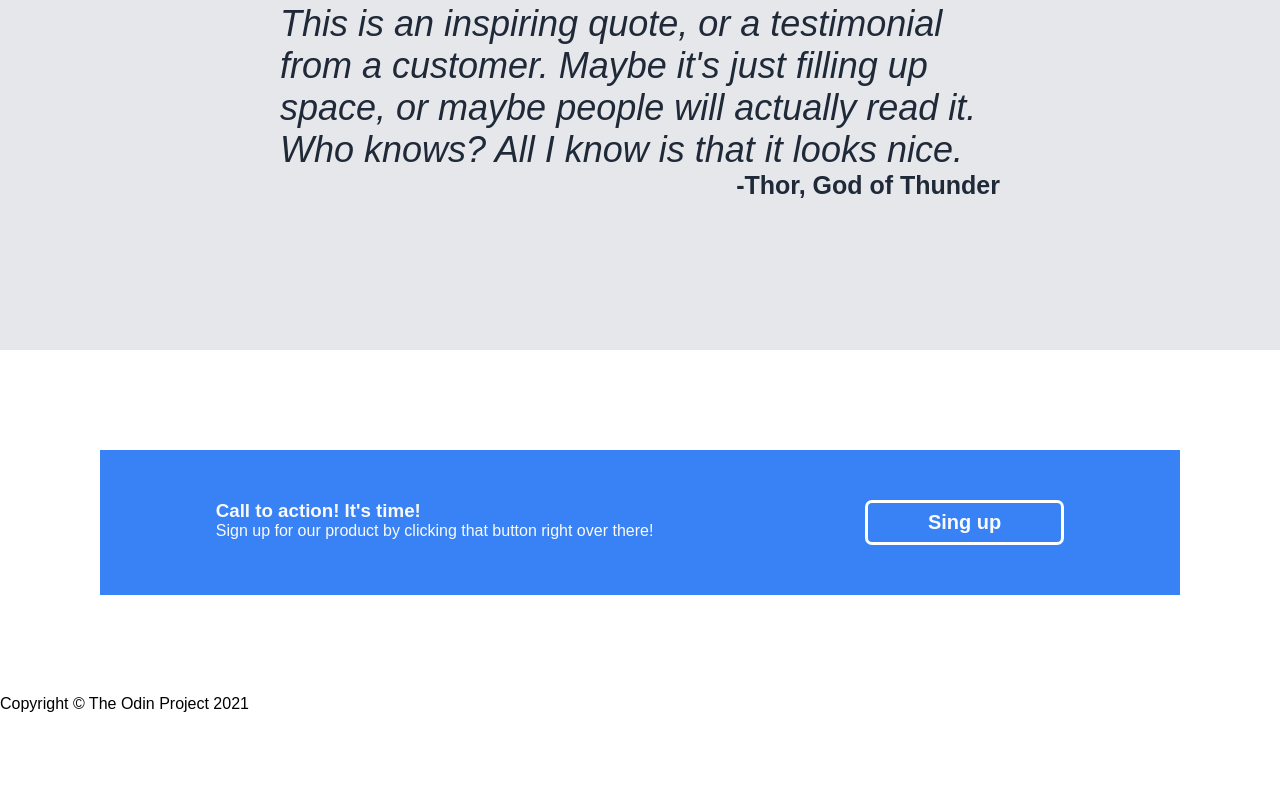
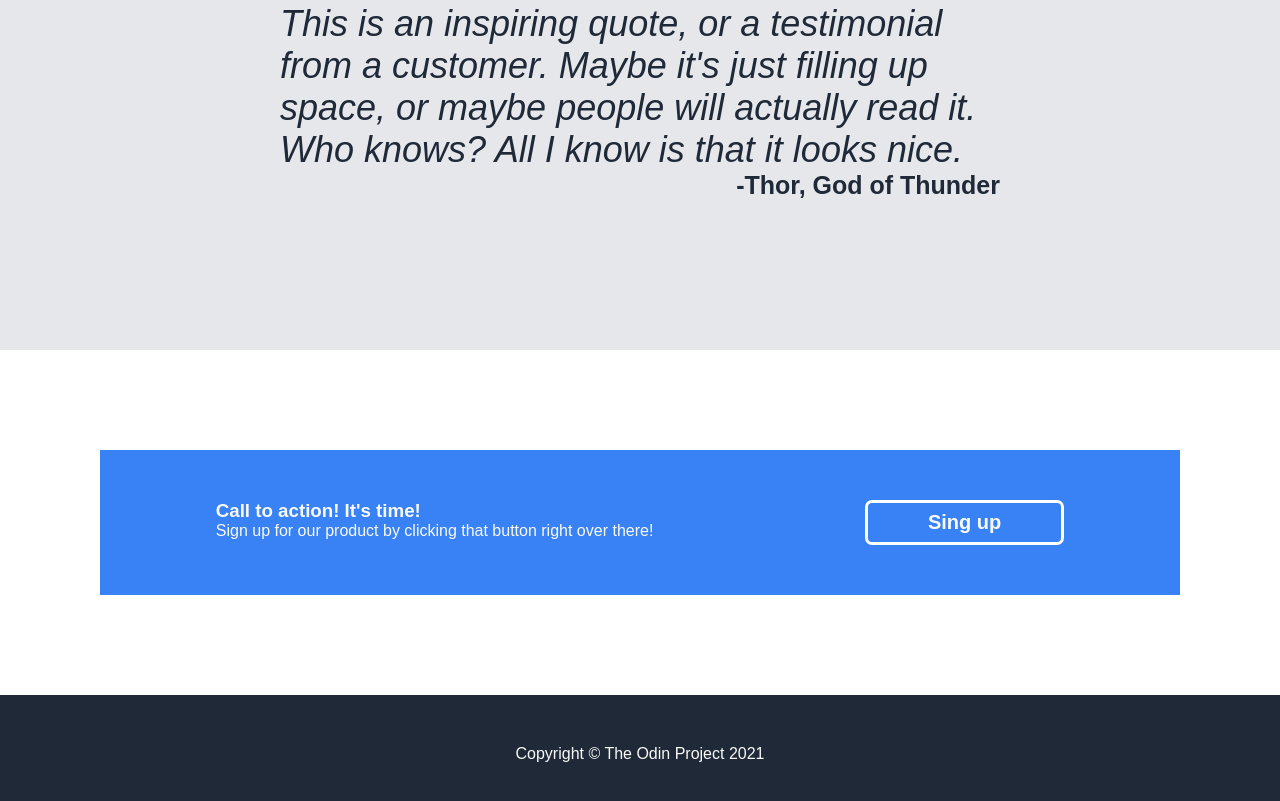
Before and after one commit to athesiell/Webpage, a plain HTML site: page index.html in a window 1280 px wide. Shown: the part 937-1738 px from the top of the page. Before the commit the page ends 1650 px from the top, so only its background shows below. Drawn offline with Linux system fonts and the light colour scheme; a web font is replaced by a local one.

Commit message:
Add additional changes to html and css files

```diff
--- a/style.css
+++ b/style.css
@@ -169,3 +169,13 @@ ul {
 .another-button:hover {
     background-color: lightblue;
 }
+
+footer {
+    background-color: #1F2937;
+    padding: 50px 0;
+}
+
+.footer {
+    color: #F9FAF8;
+    text-align: center;
+}
```
